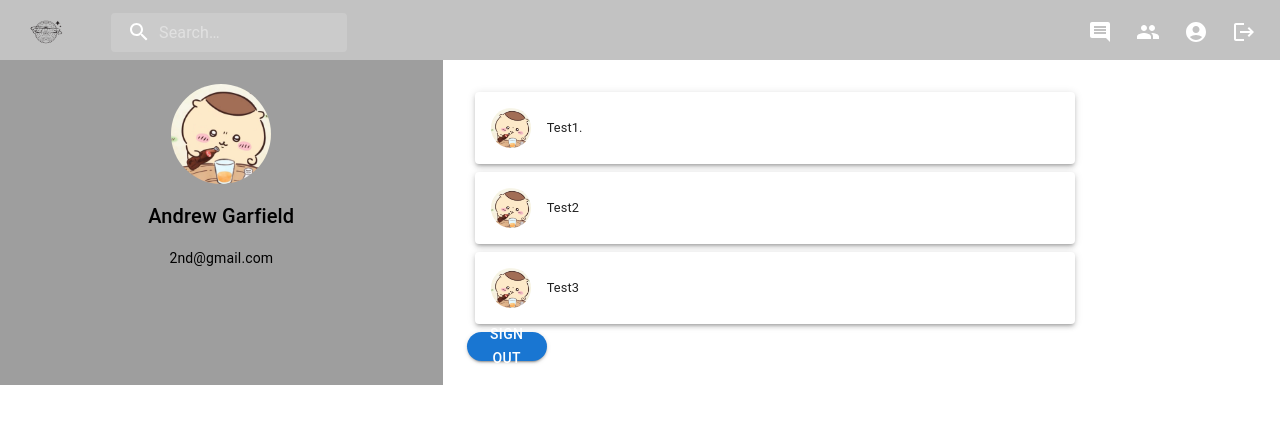
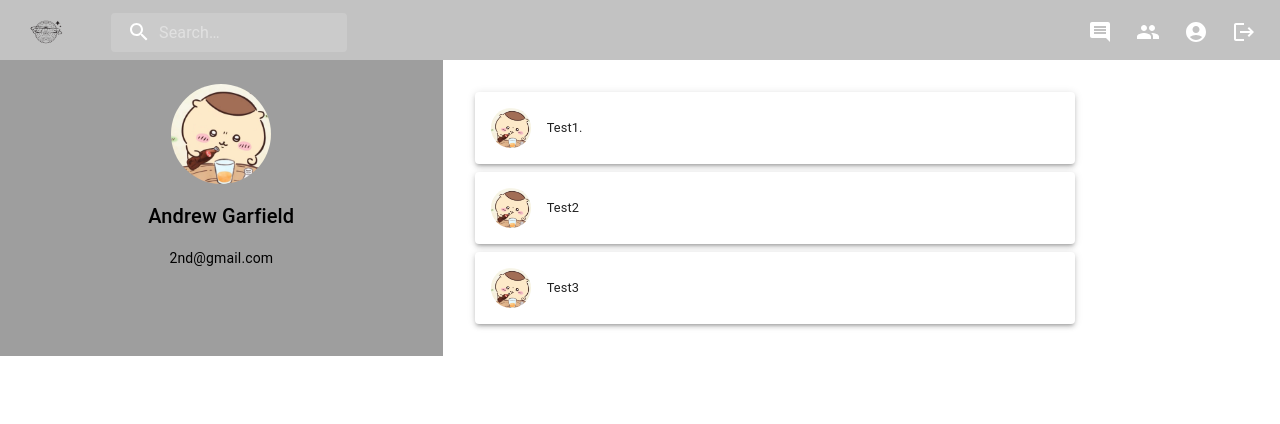
Before and after one commit to aalgharib/Connect-Hub, a React (Vite) app in the folder client/: page /Home in a window 1280 px wide. Shown: the top 424 px of the page. Built offline with nearby package versions, Linux system fonts and the light colour scheme; the HTML template or start-up script is replaced by a standard one.

Commit message:
Sign Out icon button function DONE

```diff
--- a/client/core/Home.jsx
+++ b/client/core/Home.jsx
@@ -1,14 +1,14 @@
 // import React from "react";
 import Navbar from "./Navbar";
 import Box from "@mui/material/Box";
-import { Button } from "@mui/material";
+// import { Button } from "@mui/material";
 import Typography from "@mui/material/Typography";
 import Avatar from "@mui/material/Avatar";
 import AvatarImage from "../assets/avatar_sample.jpg";
 import PostCard from "../components/PostCard";
-import auth from "../lib/authHelper.js";
+// import auth from "../lib/authHelper.js";
 // import { signout } from "./apiAuth.js";
-import { useNavigate } from "react-router";
+// import { useNavigate } from "react-router";
 // sample data for the posts
 const samplePosts = [
   { id: 1, content: "Test1." },
@@ -17,7 +17,7 @@ const samplePosts = [
 ];
 
 const Home = () => {
-  const navigate = useNavigate();
+  // const navigate = useNavigate();
 
   return (
     <div>
@@ -47,8 +47,8 @@ const Home = () => {
           {samplePosts.map((post) => (
             <PostCard key={post.id} content={post.content} />
           ))}
-      {/* I added this just for testing the sign out ^u^ <Ali/> */}
-          <Button
+          {/* I added this just for testing the sign out ^u^ <Ali/> */}
+          {/* <Button
             variant="contained"
             color="primary"
             sx={{
@@ -61,7 +61,7 @@ const Home = () => {
             }}
           >
             Sign out
-          </Button>
+          </Button> */}
         </Box>
       </Box>
     </div>
--- a/client/core/Navbar.jsx
+++ b/client/core/Navbar.jsx
@@ -14,6 +14,9 @@ import Avatar from "@mui/material/Avatar";
 import Logo from "../assets/logo.png";
 import PeopleIcon from "@mui/icons-material/People";
 import LogoutIcon from "@mui/icons-material/Logout";
+import auth from "../lib/authHelper.js";
+// import { signout } from "./apiAuth.js";
+import { useNavigate } from "react-router";
 
 // search bar styles
 const Search = styled("div")(({ theme }) => ({
@@ -58,6 +61,7 @@ const StyledInputBase = styled(InputBase)(({ theme }) => ({
 // If you need to add authentication or something onto the icons, you need to add an action onto them
 // Maybe you need to use a different way instead of the Link
 const Navbar = () => {
+  const navigate = useNavigate();
   return (
     <Box sx={{ flexGrow: 1 }}>
       <AppBar
@@ -125,6 +129,9 @@ const Navbar = () => {
             edge="end"
             color="inherit"
             aria-label="open drawer"
+            onClick={() => {
+              auth.clearJWT(() => navigate("/"));
+            }}
           >
             <LogoutIcon />
           </IconButton>
```
